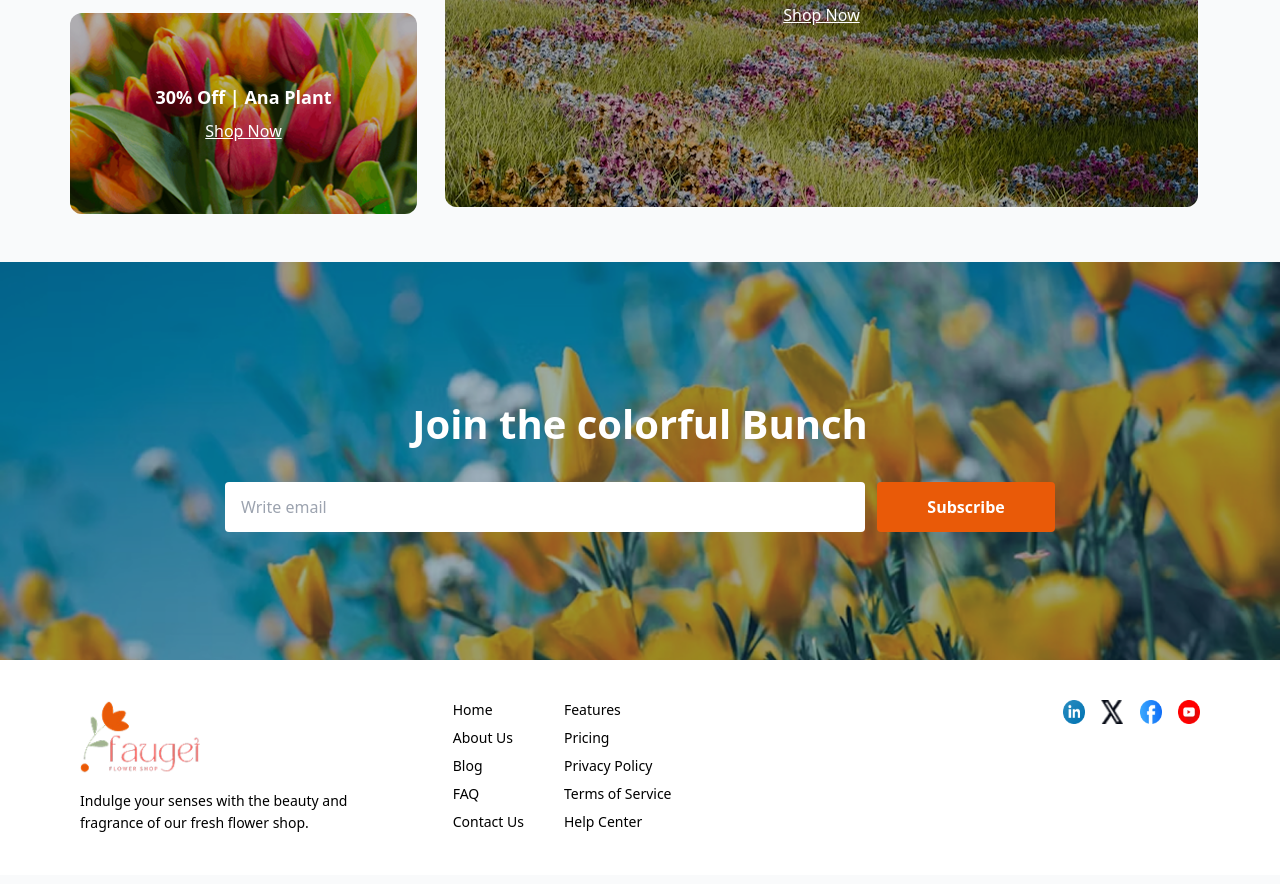
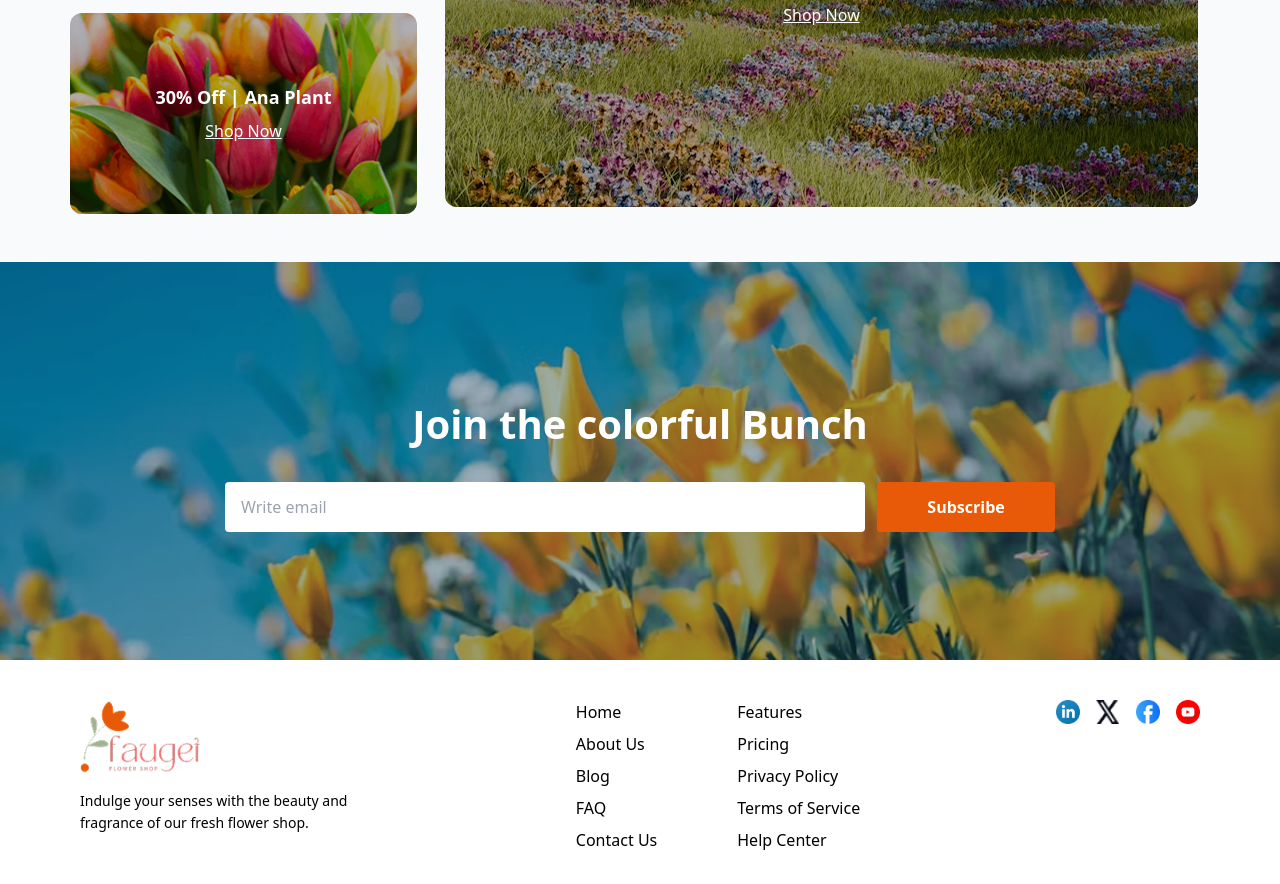
Before and after one commit to Niyamul-04/Assignment-2, a plain HTML site: page index.html in a window 1280 px wide. Shown: the part 2706-3590 px from the top of the page. Drawn offline with nearby package versions, Linux system fonts and the light colour scheme.

Commit message:
feat: update footer layout to match Figma design on both desktop and mobile; fixed social icons and service alignment

```diff
--- a/index.html
+++ b/index.html
@@ -261,19 +261,21 @@
   </div>
 </section>
 <!-- Footer Section -->
+
 <footer class="bg-white w-full py-10 px-6 md:px-12">
-  <div class="max-w-[1120px] mx-auto flex flex-col md:flex-row justify-between gap-10">
+  <div class="max-w-[1120px] mx-auto flex flex-col md:flex-row items-start justify-between gap-10">
 
-    <!-- Left: Logo & Text -->
-    <div class="w-full md:w-[350px]">
+    <!-- Left: Logo & Description -->
+    <div class="w-full md:w-[300px]">
       <img src="assets/logo.png" alt="Faugei Logo" class="w-[120px] h-auto mb-4" />
       <p class="text-sm leading-relaxed max-w-[300px]">
         Indulge your senses with the beauty and fragrance of our fresh flower shop.
       </p>
     </div>
 
-    <!-- Center: Navigation Links -->
-    <div class="flex flex-col md:flex-row gap-10 w-full md:w-[600px] text-sm">
+    <!-- Center: Services/Links -->
+    <div class="w-full md:flex-1 flex flex-col items-start md:items-center mt-6 md:mt-0">
+      <div class="flex flex-col md:flex-row gap-6 md:gap-20 justify-center">
         <div class="flex flex-col space-y-2">
           <a href="niyamul.com" class="hover:text-orange-500 transition">Home</a>
           <a href="niyamul.com" class="hover:text-orange-500 transition">About Us</a>
@@ -290,9 +292,9 @@
         </div>
       </div>
 
-    <!-- Right: Social Media Icons -->
-    <div class="flex space-x-4 mt-6 md:mt-0 items-start">
-      <a href="https://www.linkedin.com/in/niyamul-hasan-038b96327" class="hover:scale-110 transition">
+      <!-- Social icons for mobile -->
+      <div class="flex justify-center mt-6 space-x-4 md:hidden">
+        <a href="https://www.linkedin.com/in/niyamul-hasan-038b96327?utm_source=share&utm_campaign=share_via&utm_content=profile&utm_medium=android_app " class="hover:scale-110 transition" class="hover:scale-110 transition">
           <img src="assets/icon-linkedin.png" alt="LinkedIn" class="w-6 h-6" />
         </a>
         <a href="niyamul.com" class="hover:scale-110 transition">
@@ -305,6 +307,23 @@
           <img src="assets/icon-youtube.png" alt="YouTube" class="w-6 h-6" />
         </a>
       </div>
+    </div>
+
+    <!-- Right: Social Icons for Desktop (now horizontal) -->
+    <div class="hidden md:flex items-center space-x-4 mt-6 md:mt-0">
+      <a href="https://www.linkedin.com/in/niyamul-hasan-038b96327?utm_source=share&utm_campaign=share_via&utm_content=profile&utm_medium=android_app " class="hover:scale-110 transition">
+        <img src="assets/icon-linkedin.png" alt="LinkedIn" class="w-6 h-6" />
+      </a>
+      <a href="niyamul.com" class="hover:scale-110 transition">
+        <img src="assets/icon-twitter.png" alt="X (Twitter)" class="w-6 h-6" />
+      </a>
+      <a href="https://www.facebook.com/niyamul.hasan.314738" class="hover:scale-110 transition">
+        <img src="assets/icon-facebook.png" alt="Facebook" class="w-6 h-6" />
+      </a>
+      <a href="https://www.youtube.com/@niyamulhasan000">
+        <img src="assets/icon-youtube.png" alt="YouTube" class="w-6 h-6" />
+      </a>
+    </div>
 
   </div>
 </footer>
```
Lines whose indentation alone changed are shown as unchanged.
